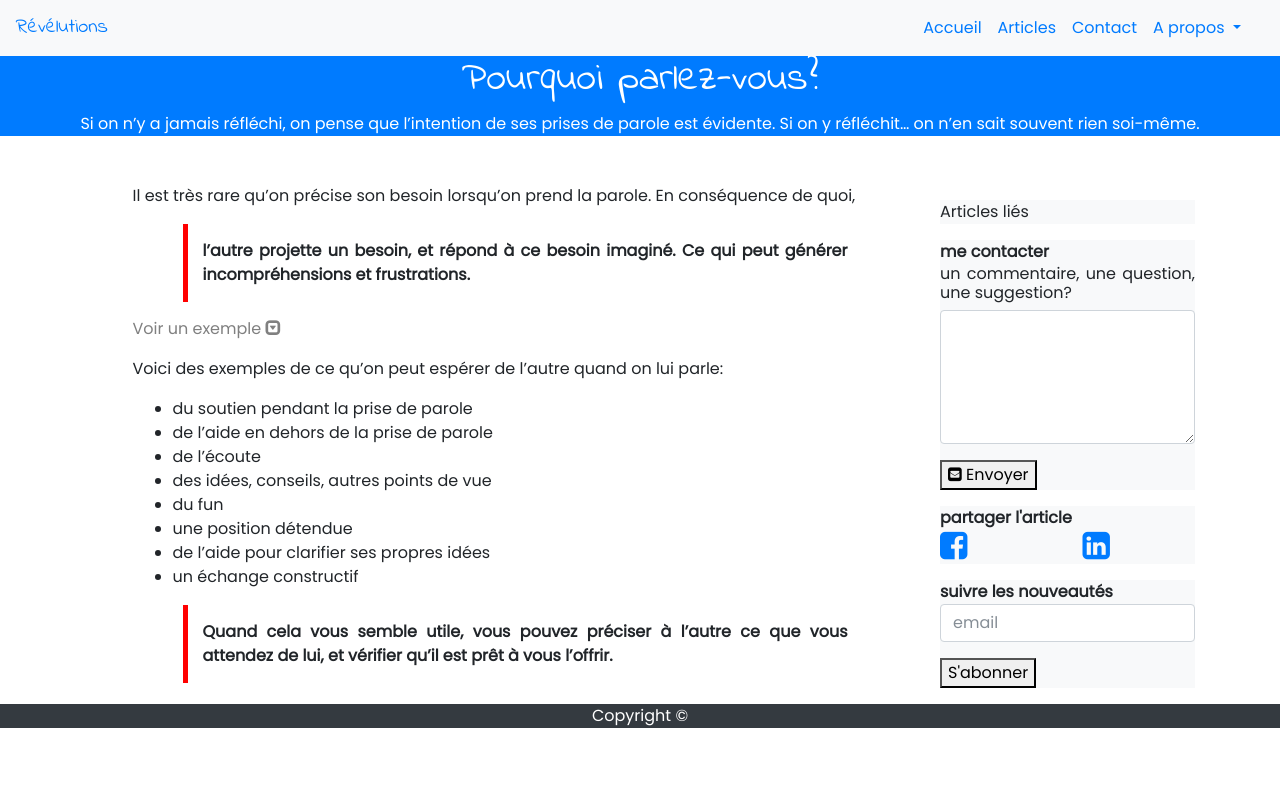
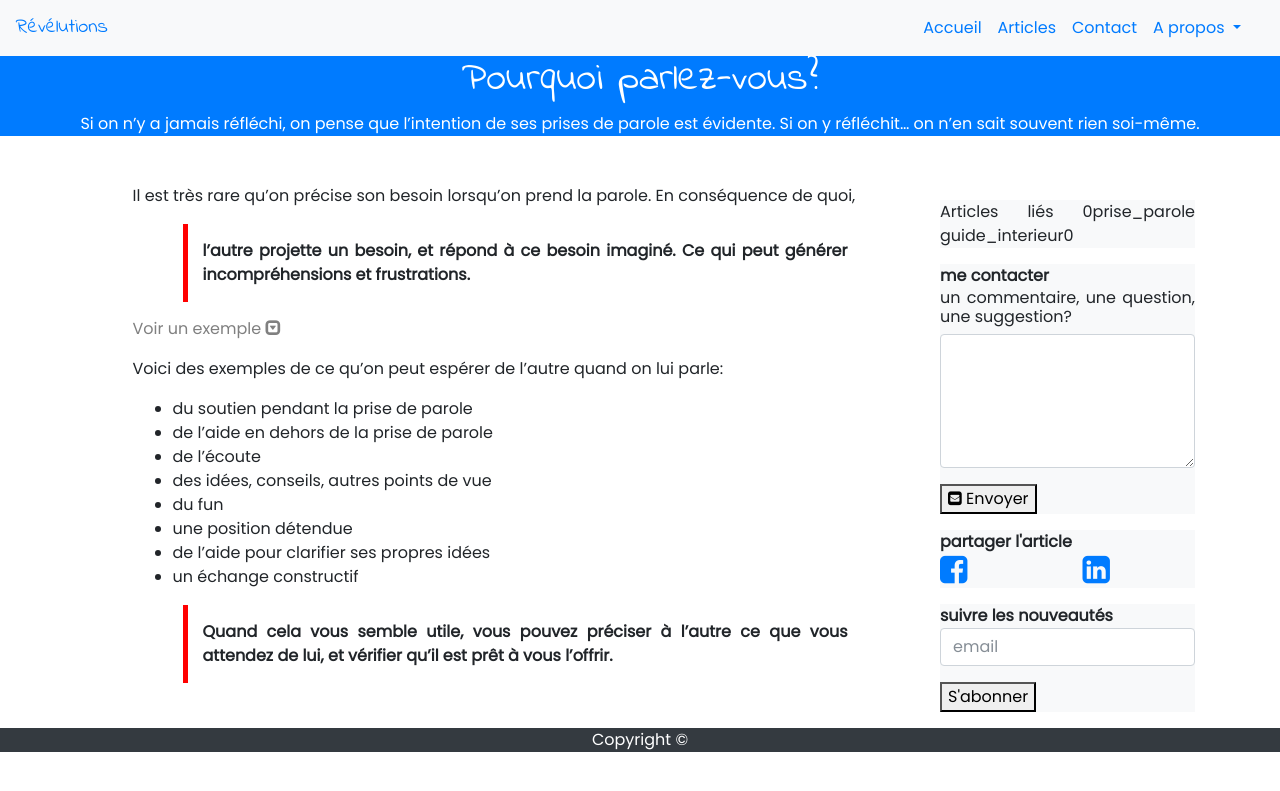
Before and after one commit to OrgaEvolutions/Nathoup.github.io, a Jekyll site: the page built from articles/prise_parole.html, in a window 1280 px wide. Shown: the top 791 px of the page. Built offline with Jekyll 4.4.1, drawn with Linux system fonts in a browser that asks for light colours; nearby versions of some CDN libraries; some web fonts are replaced.

Commit message:
Update article.html

```diff
--- a/_layouts/article.html
+++ b/_layouts/article.html
@@ -11,12 +11,10 @@ layout: default
      <div class = "col-md-offset-1 col-md-3">
 	   <p><div class="bg-light">
 	     Articles liés
-	     {% for reco in site.data.recos_articles %}
-		{% if reco.id==page.id %}
+	     {% for reco in site.data.recos_articles | where reco.id==page.id %}
 			{% for article_reco in reco.recos %}
 	     			0{{article_reco}}0<br>
 	     		{% endfor %}
-	     	{% endif%}
 	     {% endfor %}
            </div></p>
 
```
